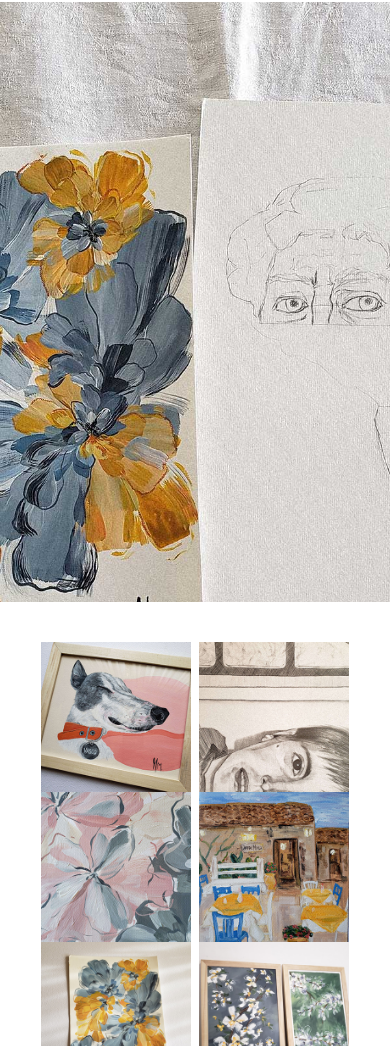
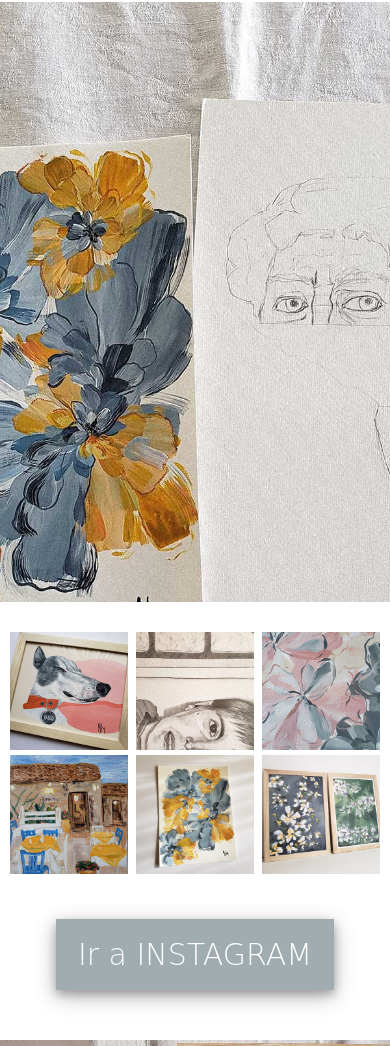
Before and after one commit to milagrosmergoni/milagros-mergoni, a plain HTML site: page index.html in a window 390 px wide. Shown: the part 54-1100 px from the top of the page. Drawn offline with nearby package versions, Linux system fonts and the light colour scheme; a web font is replaced by a local one.

Commit message:
grid index

```diff
--- a/sass/style.scss
+++ b/sass/style.scss
@@ -904,11 +904,14 @@ nav a img{
     }
    main section#section-img-index{
         /* grid-template-columns: auto auto;
-        grid-gap:15px;*/
+        grid-gap:15px;
         display: flex;
-        flex-flow: row wrap;
+        flex-flow: row wrap;*/
+        display: grid;
+        grid-template-columns: auto auto auto;
+        margin: 30px 10px;
         img{
-            width: 150px;
+            width: 100%;
         }
     }
     .section-index-3{
```
Also changed, not shown: sass/style.css, 1 other file.
